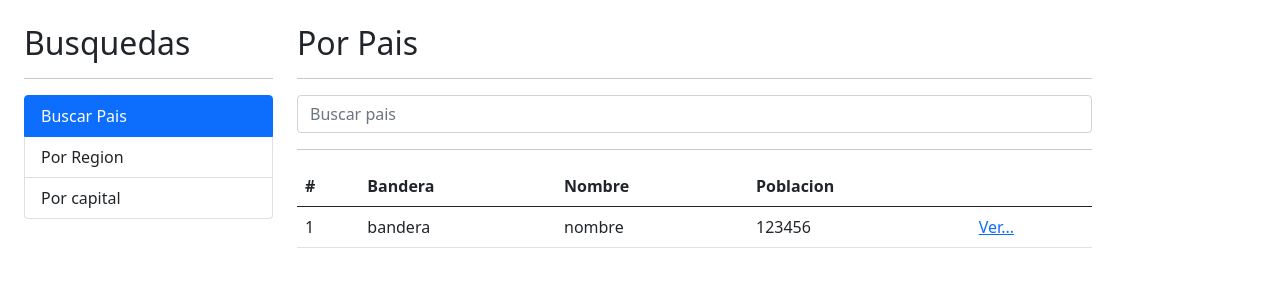
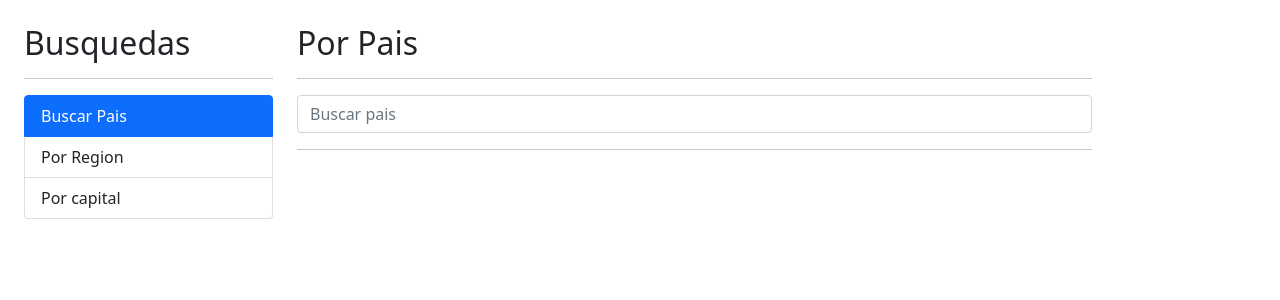
Before and after one commit to efraindrummer/CountriesAngular, an Angular app: page / in a window 1280 px wide. Shown: the top 300 px of the page. Built offline with nearby package versions, Linux system fonts and the light colour scheme.

Commit message:
llenado de la tabla de paises

```diff
--- a/src/app/pais/pages/por-pais/por-pais.component.html
+++ b/src/app/pais/pages/por-pais/por-pais.component.html
@@ -21,7 +21,7 @@
     No se encontro nada con el termino {{termino}}
 </div>
 
-<div *ngIf="!hayError" class="row">
+<div *ngIf="paises.length > 0" class="row">
     <div class="col">
         <table class="table table-hover">
             <thead>
@@ -34,13 +34,15 @@
                 </tr>
             </thead>
             <tbody>
-                <tr>
-                    <td>1</td>
-                    <td>bandera</td>
-                    <td>nombre</td>
-                    <td>123456</td>
+                <tr *ngFor="let pais of paises; let i = index">
+                    <td>{{i + 1}}</td>
                     <td>
-                        <a href="">Ver...</a>
+                        <img class="small-flag" [src]="pais.flag" alt="">
+                    </td>
+                    <td>{{pais.name}}</td>
+                    <td>{{pais.population | number}}</td>
+                    <td>
+                        <a [routerLink]="[ '/pais', pais.alpha2Code ]">Ver...</a>
                     </td>
                 </tr>
             </tbody>
--- a/src/app/pais/pages/por-pais/por-pais.component.ts
+++ b/src/app/pais/pages/por-pais/por-pais.component.ts
@@ -1,5 +1,6 @@
 import { Component } from '@angular/core';
 import { PaisService } from '../../services/pais.service';
+import { Country } from '../../interfaces/pais.interface';
 
 @Component({
   selector: 'app-por-pais',
@@ -11,6 +12,7 @@
 
   termino: string = '';
   hayError: boolean = false;
+  paises: Country[] = [];
 
   constructor(private paisService: PaisService){}
 
@@ -22,8 +24,11 @@
       .subscribe((paises) => {
         console.log(paises);
 
+        this.paises = paises;
+
       }, (err) => {
         this.hayError = true;
+        this.paises = [];
       });
   }
 
--- a/src/app/pais/pais.module.ts
+++ b/src/app/pais/pais.module.ts
@@ -5,6 +5,7 @@
 import { PorRegionComponent } from './pages/por-region/por-region.component';
 import { VerPaisComponent } from './pages/ver-pais/ver-pais.component';
 import { FormsModule } from '@angular/forms';
+import { RouterModule } from '@angular/router';
 
 
 
@@ -24,6 +25,7 @@
   imports: [
     CommonModule,
     FormsModule,
+    RouterModule
   ]
 })
 export class PaisModule { }
--- a/src/styles.css
+++ b/src/styles.css
@@ -1 +1,4 @@
 /* You can add global styles to this file, and also import other style files */
+.small-flag{
+    width: 50px;
+}
```
